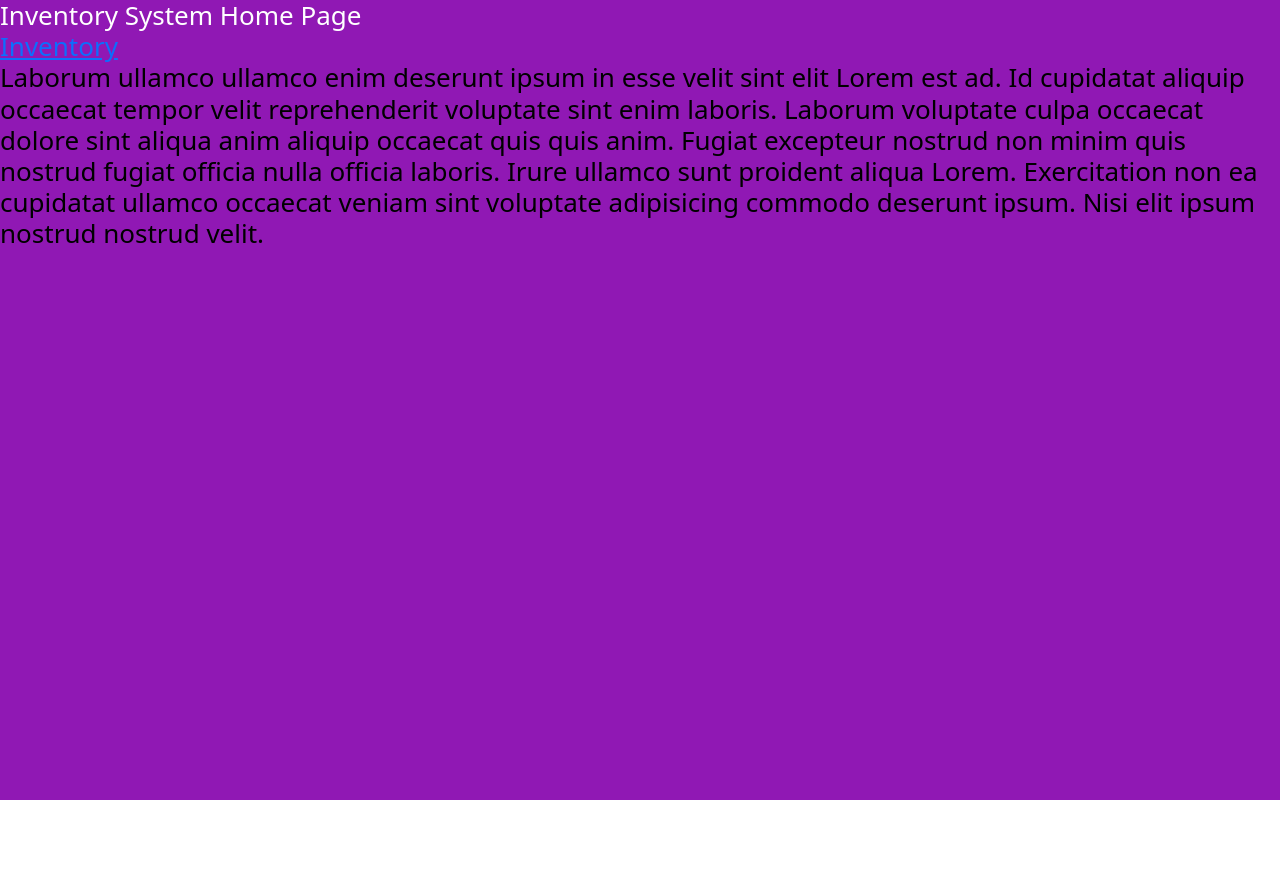
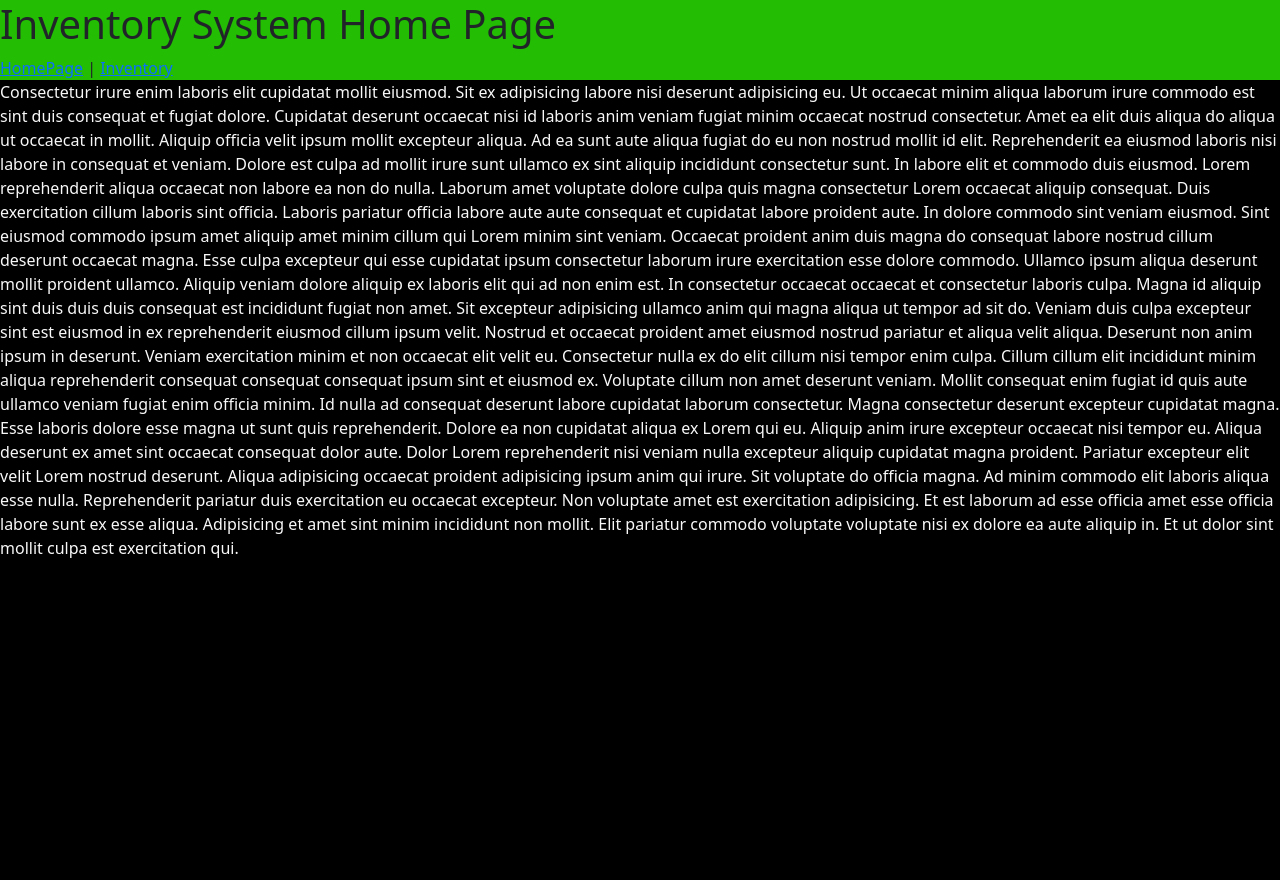
Before and after one commit to Valderhide/inventory, a React (Create React App) app: page / in a window 1280 px wide. Before the commit the page ends 808 px from the top, so only its background shows below. Built offline with nearby package versions, Linux system fonts and the light colour scheme.

Commit message:
Outlet working for homepage. Reverted handleClose and show for modals. Additional chages to css

```diff
--- a/src/App.css
+++ b/src/App.css
@@ -32,5 +32,11 @@ td img {
 }
 
 p {
-  color: black;
+  background-color: black;
+  color: rgb(248, 248, 248);
+  min-height: 100vh;
 }
+
+.home {
+  background-color: #23be04;
+}
--- a/src/App.js
+++ b/src/App.js
@@ -1,25 +1,62 @@
-import { Link } from "react-router-dom";
+import { Link, Outlet } from "react-router-dom";
 
 export default function App() {
   return (
     <div>
-      <h1 className="inv-table">
-        Inventory System Home Page
-        <nav>
-          <Link to="/inventory">Inventory</Link>
-          <p>
-            Laborum ullamco ullamco enim deserunt ipsum in esse velit sint elit
-            Lorem est ad. Id cupidatat aliquip occaecat tempor velit
-            reprehenderit voluptate sint enim laboris. Laborum voluptate culpa
-            occaecat dolore sint aliqua anim aliquip occaecat quis quis anim.
-            Fugiat excepteur nostrud non minim quis nostrud fugiat officia nulla
-            officia laboris. Irure ullamco sunt proident aliqua Lorem.
-            Exercitation non ea cupidatat ullamco occaecat veniam sint voluptate
-            adipisicing commodo deserunt ipsum. Nisi elit ipsum nostrud nostrud
-            velit.
-          </p>
-        </nav>
-      </h1>
+      <nav className="home">
+        <h1>Inventory System Home Page</h1>
+        <Link to="/">HomePage</Link> | <Link to="/inventory">Inventory</Link>
+      </nav>
+      <Outlet />
+      <p>
+        Consectetur irure enim laboris elit cupidatat mollit eiusmod. Sit ex
+        adipisicing labore nisi deserunt adipisicing eu. Ut occaecat minim
+        aliqua laborum irure commodo est sint duis consequat et fugiat dolore.
+        Cupidatat deserunt occaecat nisi id laboris anim veniam fugiat minim
+        occaecat nostrud consectetur. Amet ea elit duis aliqua do aliqua ut
+        occaecat in mollit. Aliquip officia velit ipsum mollit excepteur aliqua.
+        Ad ea sunt aute aliqua fugiat do eu non nostrud mollit id elit.
+        Reprehenderit ea eiusmod laboris nisi labore in consequat et veniam.
+        Dolore est culpa ad mollit irure sunt ullamco ex sint aliquip incididunt
+        consectetur sunt. In labore elit et commodo duis eiusmod. Lorem
+        reprehenderit aliqua occaecat non labore ea non do nulla. Laborum amet
+        voluptate dolore culpa quis magna consectetur Lorem occaecat aliquip
+        consequat. Duis exercitation cillum laboris sint officia. Laboris
+        pariatur officia labore aute aute consequat et cupidatat labore proident
+        aute. In dolore commodo sint veniam eiusmod. Sint eiusmod commodo ipsum
+        amet aliquip amet minim cillum qui Lorem minim sint veniam. Occaecat
+        proident anim duis magna do consequat labore nostrud cillum deserunt
+        occaecat magna. Esse culpa excepteur qui esse cupidatat ipsum
+        consectetur laborum irure exercitation esse dolore commodo. Ullamco
+        ipsum aliqua deserunt mollit proident ullamco. Aliquip veniam dolore
+        aliquip ex laboris elit qui ad non enim est. In consectetur occaecat
+        occaecat et consectetur laboris culpa. Magna id aliquip sint duis duis
+        duis consequat est incididunt fugiat non amet. Sit excepteur adipisicing
+        ullamco anim qui magna aliqua ut tempor ad sit do. Veniam duis culpa
+        excepteur sint est eiusmod in ex reprehenderit eiusmod cillum ipsum
+        velit. Nostrud et occaecat proident amet eiusmod nostrud pariatur et
+        aliqua velit aliqua. Deserunt non anim ipsum in deserunt. Veniam
+        exercitation minim et non occaecat elit velit eu. Consectetur nulla ex
+        do elit cillum nisi tempor enim culpa. Cillum cillum elit incididunt
+        minim aliqua reprehenderit consequat consequat consequat ipsum sint et
+        eiusmod ex. Voluptate cillum non amet deserunt veniam. Mollit consequat
+        enim fugiat id quis aute ullamco veniam fugiat enim officia minim. Id
+        nulla ad consequat deserunt labore cupidatat laborum consectetur. Magna
+        consectetur deserunt excepteur cupidatat magna. Esse laboris dolore esse
+        magna ut sunt quis reprehenderit. Dolore ea non cupidatat aliqua ex
+        Lorem qui eu. Aliquip anim irure excepteur occaecat nisi tempor eu.
+        Aliqua deserunt ex amet sint occaecat consequat dolor aute. Dolor Lorem
+        reprehenderit nisi veniam nulla excepteur aliquip cupidatat magna
+        proident. Pariatur excepteur elit velit Lorem nostrud deserunt. Aliqua
+        adipisicing occaecat proident adipisicing ipsum anim qui irure. Sit
+        voluptate do officia magna. Ad minim commodo elit laboris aliqua esse
+        nulla. Reprehenderit pariatur duis exercitation eu occaecat excepteur.
+        Non voluptate amet est exercitation adipisicing. Et est laborum ad esse
+        officia amet esse officia labore sunt ex esse aliqua. Adipisicing et
+        amet sint minim incididunt non mollit. Elit pariatur commodo voluptate
+        voluptate nisi ex dolore ea aute aliquip in. Et ut dolor sint mollit
+        culpa est exercitation qui.
+      </p>
     </div>
   );
 }
--- a/src/index.js
+++ b/src/index.js
@@ -10,9 +10,10 @@ const rootElement = document.getElementById("root");
 render(
   <BrowserRouter>
     <Routes>
-      <Route path="/" element={<App />} />
-      <Route path="inventory" element={<Inv />} />
-      <Route path="shoppingList" element={<Print />} />
+      <Route path="/" element={<App />}>
+        <Route path="inventory" element={<Inv />} />
+        <Route path="shoppingList" element={<Print />} />
+      </Route>
     </Routes>
   </BrowserRouter>,
   rootElement
--- a/src/inventory.js
+++ b/src/inventory.js
@@ -17,6 +17,9 @@ const getProperties = () => {
 };
 
 function Inv() {
+  const [show, setShow] = useState(false);
+  const handleClose = () => setShow(false);
+  const handleShow = () => setShow(true);
   const [data, setData] = useState(getProperties());
 
   const makeHandleSubmit = (categories) => async (e) => {
@@ -71,30 +74,11 @@ function Inv() {
     setData(newProperties);
   };
 
-  const [modalState, setModalState] = useState("close");
-
-  const handleShowAddItem = () => {
-    setModalState("modal-one");
-  };
-
-  const handleShowShoppingList = () => {
-    setModalState("modal-two");
-  };
-
-  const modalClose = () => {
-    setModalState("close");
-  };
-
   return (
     <>
       <div className="App">
         <header className="App-header">
-          {/*Modal Buttons*/}
-          <Link to="/">
-            <Button variant="primary">HomePage</Button>
-          </Link>
-
-          <Button variant="primary" onClick={handleShowAddItem}>
+          <Button variant="primary" onClick={handleShow}>
             Add Item
           </Button>
 
@@ -103,7 +87,7 @@ function Inv() {
           </Link>
 
           {/*Modals*/}
-          <Modal show={modalState === "modal-one"} onHide={modalClose}>
+          <Modal show={show} onHide={handleClose}>
             <Modal.Header closeButton>
               <Modal.Title>Add Item</Modal.Title>
             </Modal.Header>
@@ -112,36 +96,16 @@ function Inv() {
               <AddItemForm makeHandleSubmit={makeHandleSubmit} />{" "}
             </Modal.Body>
             <Modal.Footer>
-              <Button variant="secondary" onClick={modalClose}>
+              <Button variant="secondary" onClick={handleClose}>
                 Close
               </Button>
               <Button
                 variant="primary"
-                onClick={modalClose}
+                onClick={handleClose}
                 type="submit"
                 form="submitForm"
               >
                 Save Changes
-              </Button>
-            </Modal.Footer>
-          </Modal>
-
-          <Modal show={modalState === "modal-two"} onHide={modalClose}>
-            <Modal.Header closeButton>
-              <Modal.Title>Shopping List</Modal.Title>
-            </Modal.Header>
-            <Modal.Body> Test </Modal.Body>
-            <Modal.Footer>
-              <Button variant="secondary" onClick={modalClose}>
-                Close
-              </Button>
-              <Button
-                variant="primary"
-                onClick={modalClose}
-                type="submit"
-                form="submitForm"
-              >
-                Export/Print
               </Button>
             </Modal.Footer>
           </Modal>
```
